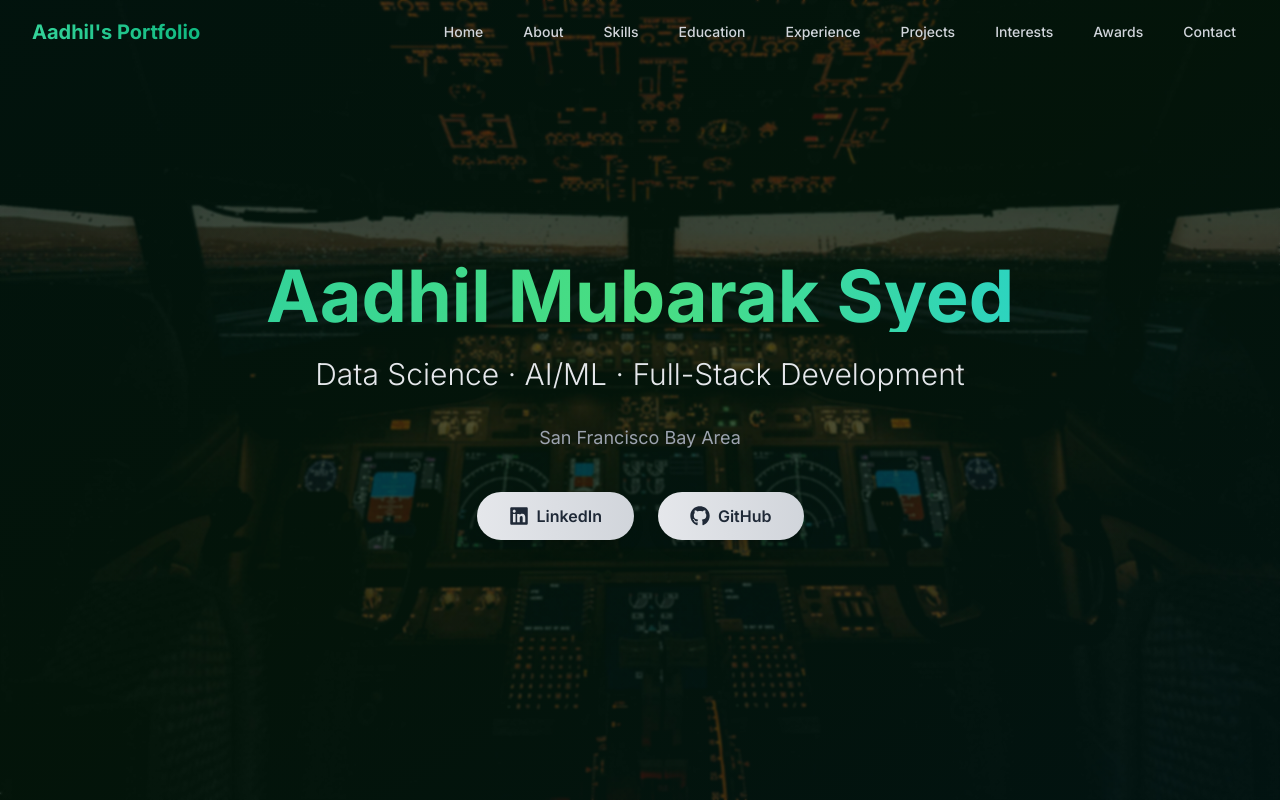
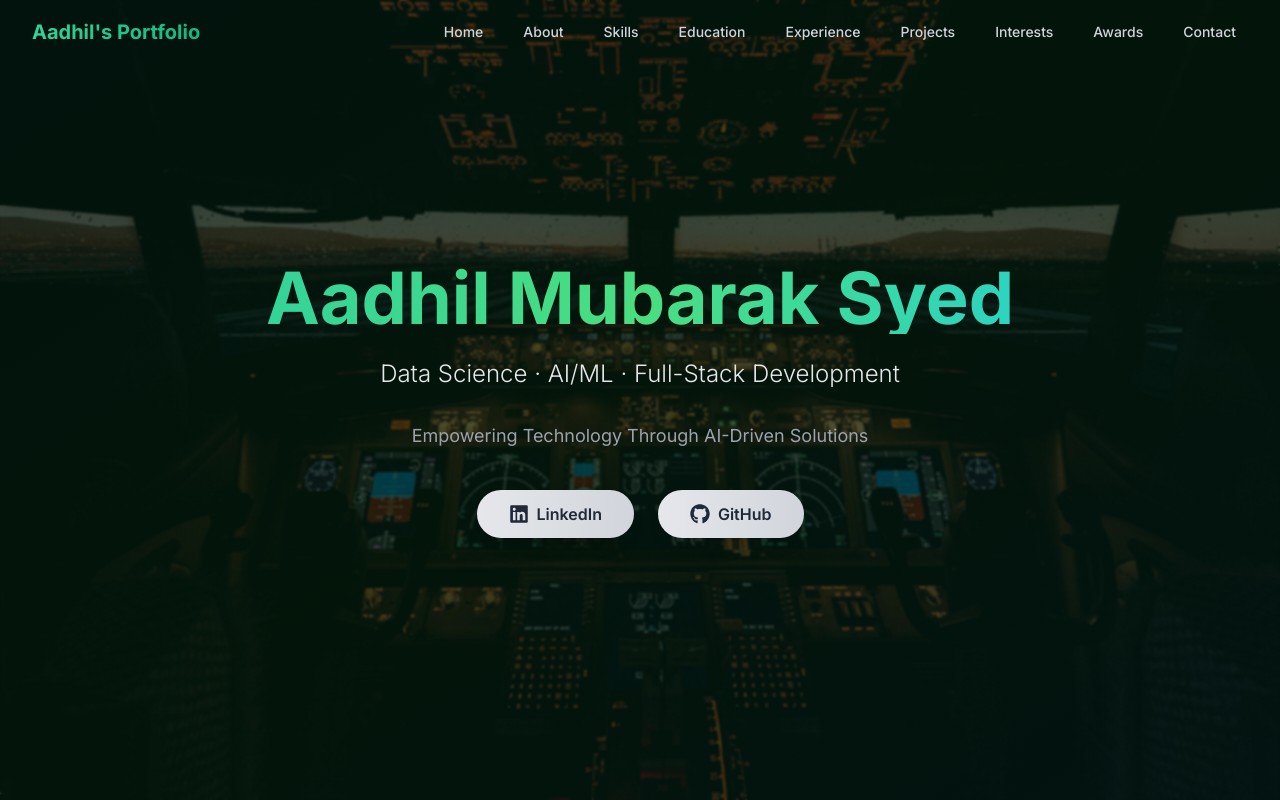
Before and after one commit to aadhilmsyed/portfolio, a Next.js app: page / in a window 1280 px wide. Shown: the top 800 px of the page. Built offline with nearby package versions, Linux system fonts and the light colour scheme.

Commit message:
Update Tagline

```diff
--- a/src/components/Hero.tsx
+++ b/src/components/Hero.tsx
@@ -20,11 +20,11 @@ export default function Hero() {
         <h1 className="text-7xl font-bold mb-6 bg-clip-text text-transparent bg-gradient-to-r from-emerald-400 via-green-400 to-teal-400">
           Aadhil Mubarak Syed
         </h1>
-        <p className="text-3xl text-gray-200 mb-8 font-light">
+        <p className="text-2xl text-gray-200 mb-8 font-light">
           Data Science · AI/ML · Full-Stack Development
         </p>
         <p className="text-gray-400 mb-10 text-lg">
-          San Francisco Bay Area
+          Empowering Technology Through AI-Driven Solutions
         </p>
         <div className="flex justify-center space-x-6 mt-6">
           <a
```
